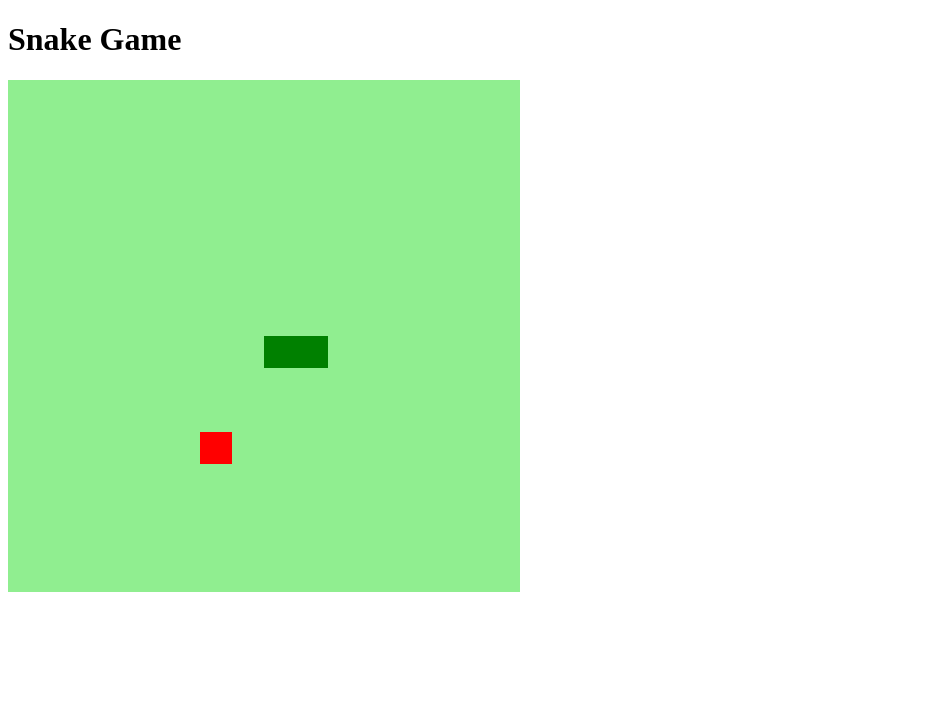
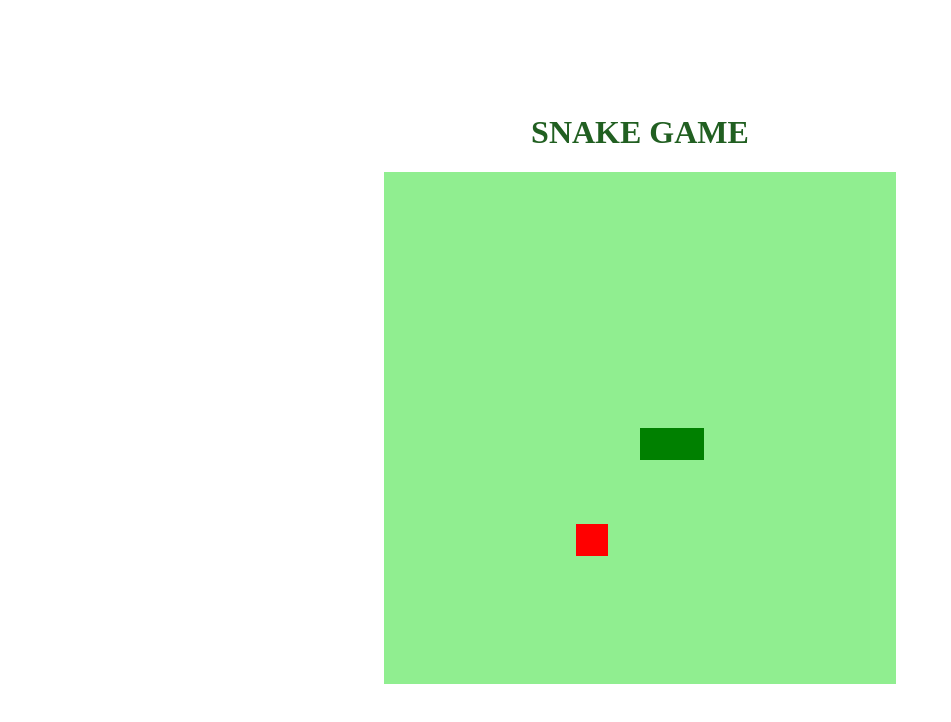
Before and after one commit to alemoleta/Jogo_da_cobrinha, a plain HTML site: page index.html in a window 1280 px wide. Shown: the whole page, without its empty margins (0-951 px from the left). Drawn offline with Linux system fonts and the light colour scheme.

Commit message:
adicionar estilização ao body

```diff
--- a/index.html
+++ b/index.html
@@ -9,7 +9,7 @@
     <title>Snake Game</title>
 </head>
 <body>
-    <h1>Snake Game</h1>
+    <h1>SNAKE GAME</h1>
     <canvas id="snake" width="512" height="512"></canvas>
 </body>
 </html>
--- a/style.css
+++ b/style.css
@@ -0,0 +1,9 @@
+body{
+    height: 95vh;
+    width: 95;
+    display: flex;
+    justify-content: center;
+    align-items: center;
+    flex-direction: column;
+    color: rgb(33, 95, 33);
+}
```
